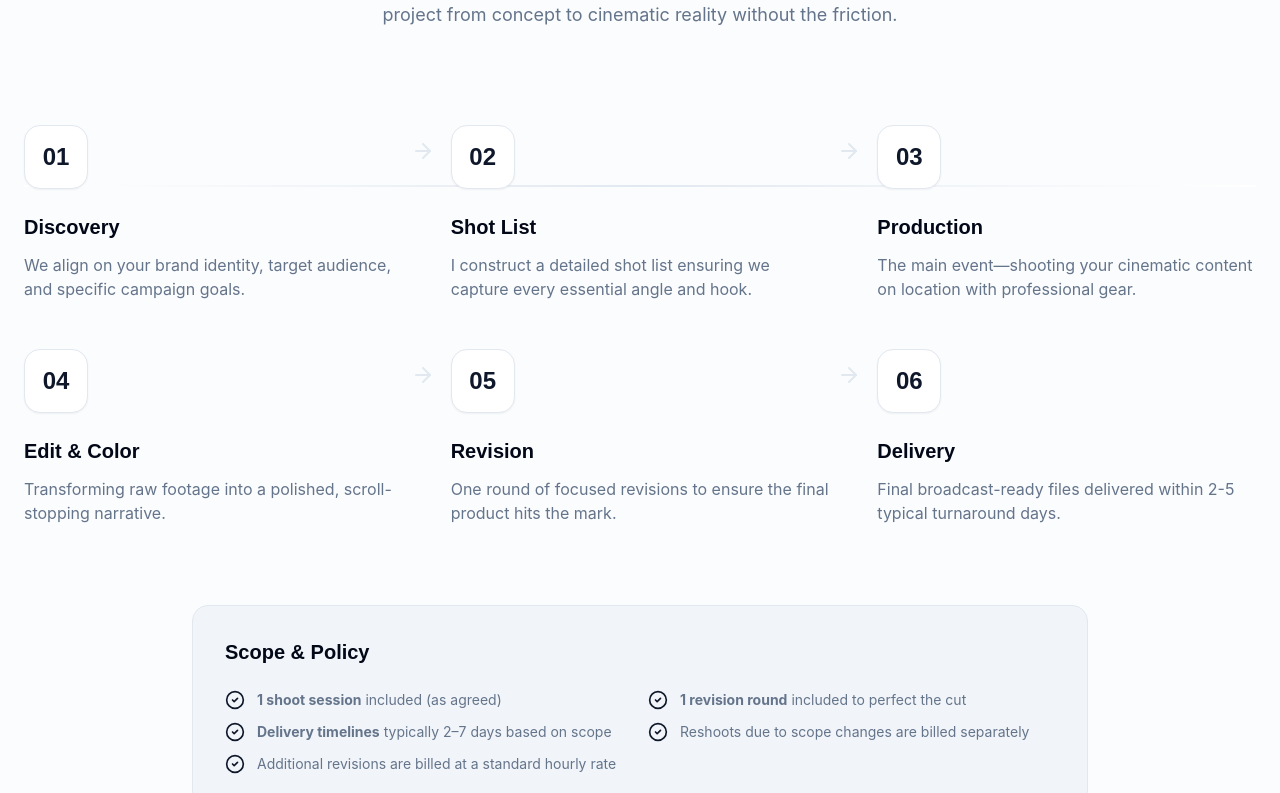
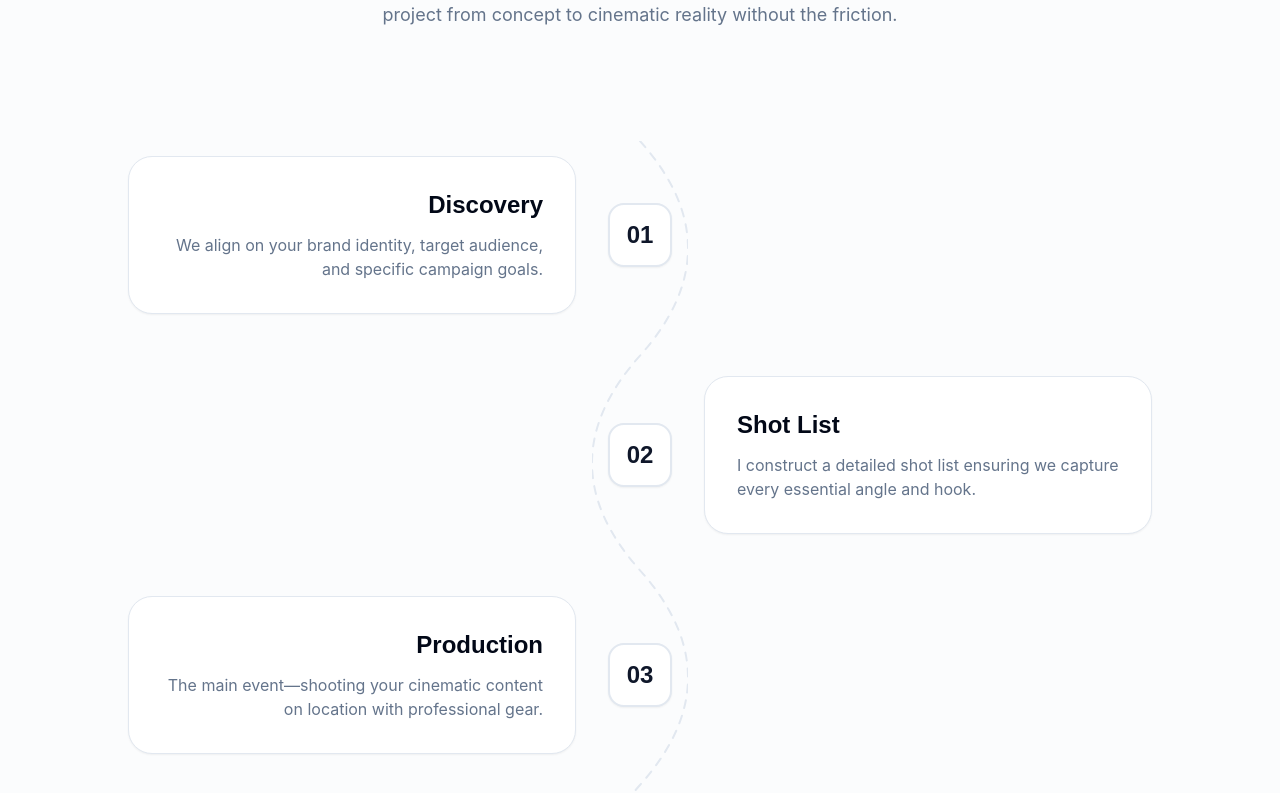
Before and after one commit to iamntg/ntg-portfolio, a React (Vite) app: page / in a window 1280 px wide. Shown: the part 6220-7013 px from the top of the page. Built offline with nearby package versions, Linux system fonts and the light colour scheme.

Commit message:
process ui

```diff
--- a/src/components/layout/Contact.tsx
+++ b/src/components/layout/Contact.tsx
@@ -67,12 +67,15 @@ export const Contact: React.FC = () => {
                             </div>
                             <h3 className="text-2xl font-bold font-heading">Message Sent!</h3>
                             <p className="text-muted-foreground">Thank you for reaching out. I'll get back to you as soon as possible to discuss your project.</p>
-                            <Button onClick={() => setIsSuccess(false)} variant="outline" className="mt-8">
+                            <Button onClick={() => {
+                                setIsSuccess(false);
+                                setErrorMsg('');
+                            }} variant="outline" className="mt-8">
                                 Send another message
                             </Button>
                         </div>
                     ) : (
-                        <form onSubmit={handleSubmit} className="space-y-6">
+                        <form onSubmit={handleSubmit} onChange={() => setErrorMsg('')} className="space-y-6">
 
                             {/* Honeypot Field */}
                             <input type="text" name="hp" style={{ display: 'none' }} tabIndex={-1} autoComplete="off" />
@@ -95,7 +98,7 @@ export const Contact: React.FC = () => {
                                 </div>
                                 <div className="space-y-2">
                                     <label htmlFor="date" className="text-sm font-medium">Estimated Shoot Date</label>
-                                    <input name="date" id="date" type="date" className="w-full px-4 py-3 rounded-lg border border-input bg-transparent focus:outline-none focus:ring-2 focus:ring-primary/50 transition-all text-foreground" />
+                                    <input name="date" id="date" type="date" min={new Date().toISOString().split('T')[0]} className="w-full px-4 py-3 rounded-lg border border-input bg-transparent focus:outline-none focus:ring-2 focus:ring-primary/50 transition-all text-foreground" />
                                 </div>
                             </div>
 
--- a/src/components/layout/Process.tsx
+++ b/src/components/layout/Process.tsx
@@ -1,7 +1,7 @@
 import React from 'react';
 import { Section } from './Section';
 import { processSteps } from '../../data';
-import { ArrowRight, CheckCircle2 } from 'lucide-react';
+import { CheckCircle2 } from 'lucide-react';
 
 export const Process: React.FC = () => {
     return (
@@ -13,27 +13,34 @@ export const Process: React.FC = () => {
                 </p>
             </div>
 
-            <div className="relative">
-                {/* Connecting line for desktop */}
-                <div className="hidden md:block absolute top-[15%] left-0 right-0 h-0.5 bg-gradient-to-r from-background via-border to-background z-0" />
+            <div className="relative max-w-5xl mx-auto mt-16">
+                {/* Continuous Curved Connecting Line (Desktop) */}
+                <div className="hidden md:block absolute left-1/2 top-4 bottom-4 w-24 -translate-x-1/2 z-0 pointer-events-none">
+                    <svg className="w-full h-full text-border" preserveAspectRatio="none" viewBox="0 0 100 1000" fill="none" stroke="currentColor" strokeWidth="2" strokeDasharray="8 8">
+                        {/* A smooth sine-like wave that connects all points along the y-axis */}
+                        <path d="M 50,0 Q 150,83.33 50,166.66 T 50,333.33 T 50,500 T 50,666.66 T 50,833.33 T 50,1000" vectorEffect="non-scaling-stroke" strokeLinecap="round" />
+                    </svg>
+                </div>
 
-                <div className="grid grid-cols-1 md:grid-cols-3 gap-8 md:gap-12 relative z-10">
+                {/* Clean Centered Dashed Line (Mobile) */}
+                <div className="md:hidden absolute left-1/2 top-4 bottom-4 w-0.5 -translate-x-1/2 z-0 pointer-events-none bg-repeating-linear-gradient" style={{ backgroundImage: 'linear-gradient(to bottom, currentColor 50%, transparent 50%)', backgroundSize: '100% 16px', color: 'hsl(var(--border))' }} />
+
+                <div className="flex flex-col gap-12 md:gap-0 relative z-10">
                     {processSteps.map((step, index) => (
-                        <div key={step.number} className="relative group flex flex-col items-center md:items-start text-center md:text-left">
+                        <div key={step.number} className="relative flex flex-col md:flex-row items-center md:min-h-[220px] group">
 
-                            <div className="flex items-center justify-center w-16 h-16 rounded-2xl bg-background border border-border shadow-sm text-2xl font-heading font-bold text-primary mb-6 transition-transform group-hover:scale-110 group-hover:shadow-md">
+                            {/* Node (Center on Desktop) */}
+                            <div className="md:absolute md:left-1/2 md:top-1/2 md:-translate-x-1/2 md:-translate-y-1/2 flex items-center justify-center w-16 h-16 rounded-2xl bg-background border-2 border-border shadow-sm text-2xl font-heading font-bold text-primary mb-6 md:mb-0 transition-transform group-hover:scale-110 group-hover:shadow-md z-20">
                                 {step.number}
                             </div>
 
-                            <h3 className="text-xl font-heading font-bold mb-3">{step.title}</h3>
-                            <p className="text-muted-foreground">{step.description}</p>
-
-                            {/* Optional Arrow indicator for desktop */}
-                            {index < processSteps.length - 1 && index % 3 !== 2 && (
-                                <div className="hidden md:block absolute top-[15%] -right-8 transform -translate-y-1/2 text-border">
-                                    <ArrowRight className="w-6 h-6" />
+                            {/* Content Half */}
+                            <div className={`w-full md:w-1/2 flex items-center ${index % 2 === 0 ? 'md:pr-16 md:justify-end text-center md:text-right' : 'md:pl-16 md:justify-start md:ml-auto text-center md:text-left'}`}>
+                                <div className="bg-card p-6 md:p-8 rounded-3xl border border-border shadow-sm group-hover:shadow-md transition-shadow max-w-lg w-full">
+                                    <h3 className="text-2xl font-heading font-bold mb-3">{step.title}</h3>
+                                    <p className="text-muted-foreground">{step.description}</p>
                                 </div>
-                            )}
+                            </div>
                         </div>
                     ))}
                 </div>
```
